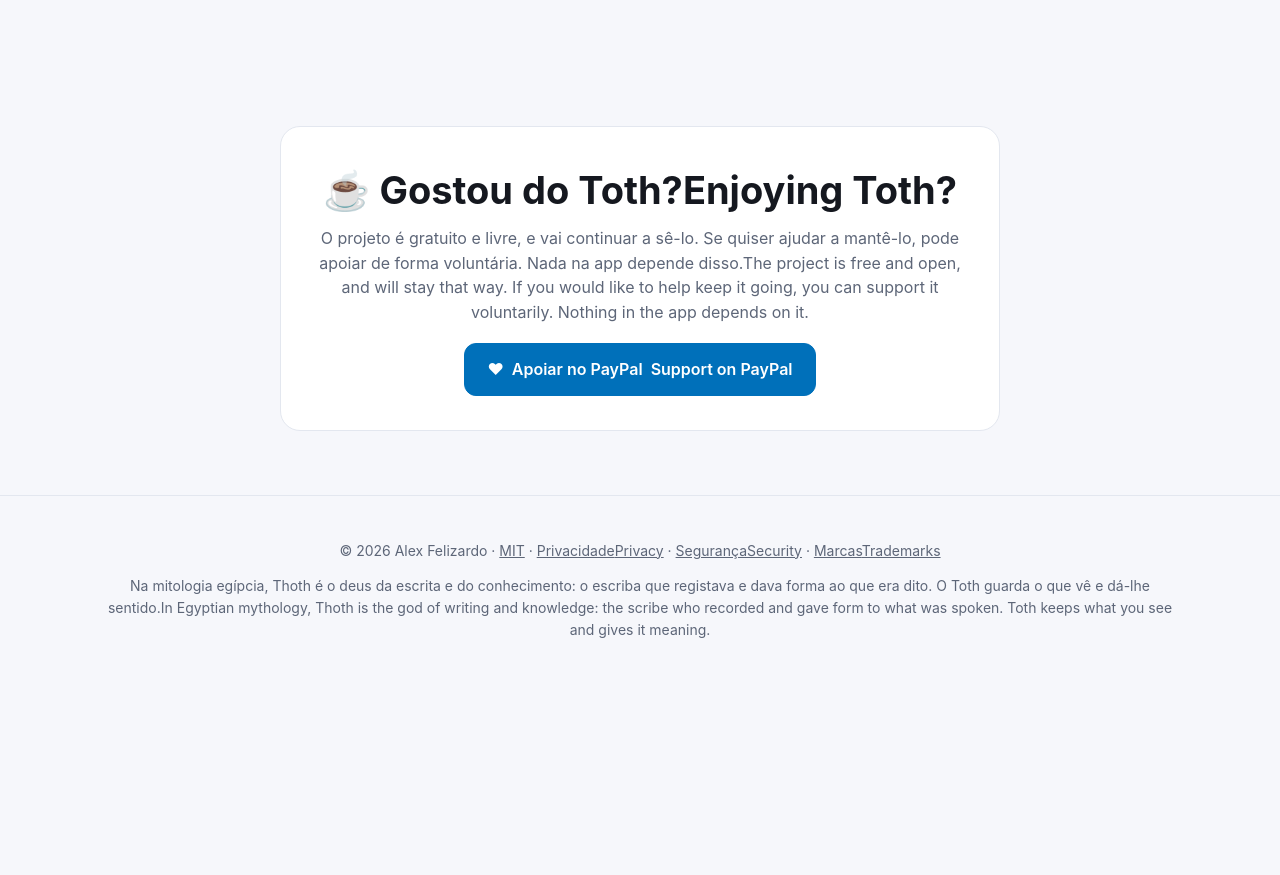
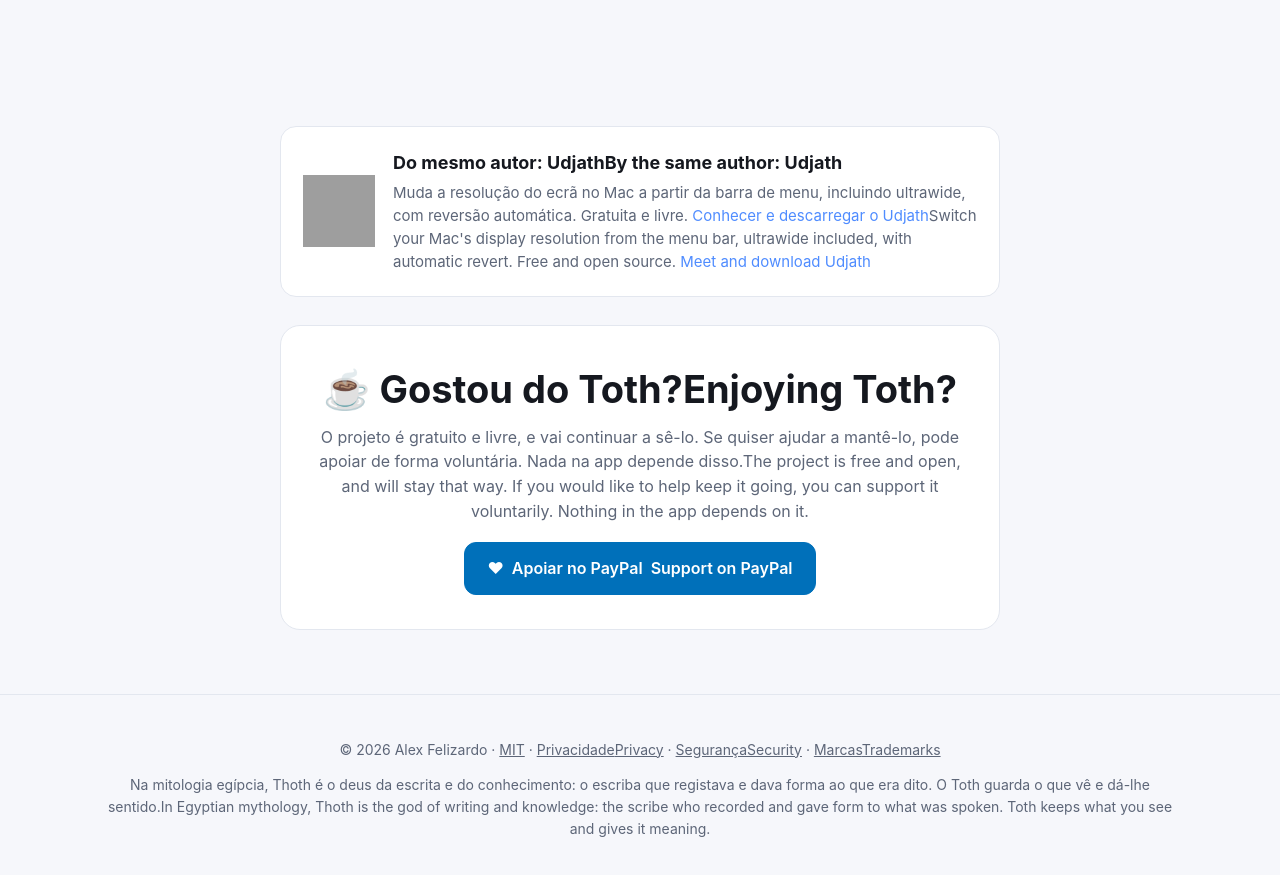
Before and after one commit to LestatPirate/toth, a plain HTML site: page scripts/site/index.src.html in a window 1280 px wide. Shown: the part 8960-9835 px from the top of the page. Before the commit the page ends 9664 px from the top, so only its background shows below. Drawn offline with Linux system fonts and the light colour scheme; grey boxes are pictures that could not be loaded; files whose address does not match are found by name.

Commit message:
Site e README: ligação ao Udjath (do mesmo autor)
Co-Authored-By: Claude Fable 5.2 <noreply@anthropic.com>

```diff
--- a/scripts/site/index.src.html
+++ b/scripts/site/index.src.html
@@ -101,6 +101,10 @@ code{background:var(--bg2);border:1px solid var(--line);border-radius:6px;paddin
 footer{border-top:1px solid var(--line);padding:30px 0 50px;color:var(--muted);font-size:14px;text-align:center}
 footer a{color:var(--muted);text-decoration:underline}
 .sm{font-size:13px;color:var(--muted)}
+.other{display:flex;gap:18px;align-items:center;max-width:720px;margin:0 auto 28px}
+.other img{width:72px;height:72px}
+.other h3{margin:0 0 4px}
+.other p{margin:0;color:var(--muted)}
 </style>
 </head>
 <body>
@@ -250,6 +254,13 @@ footer a{color:var(--muted);text-decoration:underline}
 
 <section>
   <div class="wrap">
+    <div class="card other">
+      <img src="https://lestatpirate.github.io/udjath/brand/UdjathLogo.png" alt="Udjath">
+      <div>
+        <h3><span data-pt>Do mesmo autor: Udjath</span><span data-en>By the same author: Udjath</span></h3>
+        <p><span data-pt>Muda a resolução do ecrã no Mac a partir da barra de menu, incluindo ultrawide, com reversão automática. Gratuita e livre. <a href="https://lestatpirate.github.io/udjath/pt/">Conhecer e descarregar o Udjath</a></span><span data-en>Switch your Mac's display resolution from the menu bar, ultrawide included, with automatic revert. Free and open source. <a href="https://lestatpirate.github.io/udjath/">Meet and download Udjath</a></span></p>
+      </div>
+    </div>
     <div class="support">
       <h2>☕ <span data-pt>Gostou do Toth?</span><span data-en>Enjoying Toth?</span></h2>
       <p><span data-pt>O projeto é gratuito e livre, e vai continuar a sê-lo. Se quiser ajudar a mantê-lo, pode apoiar de forma voluntária. Nada na app depende disso.</span><span data-en>The project is free and open, and will stay that way. If you would like to help keep it going, you can support it voluntarily. Nothing in the app depends on it.</span></p>
```
Also changed, not shown: docs/index.html (+11 -0 lines), docs/pt/index.html (+11 -0 lines), 1 other file.
